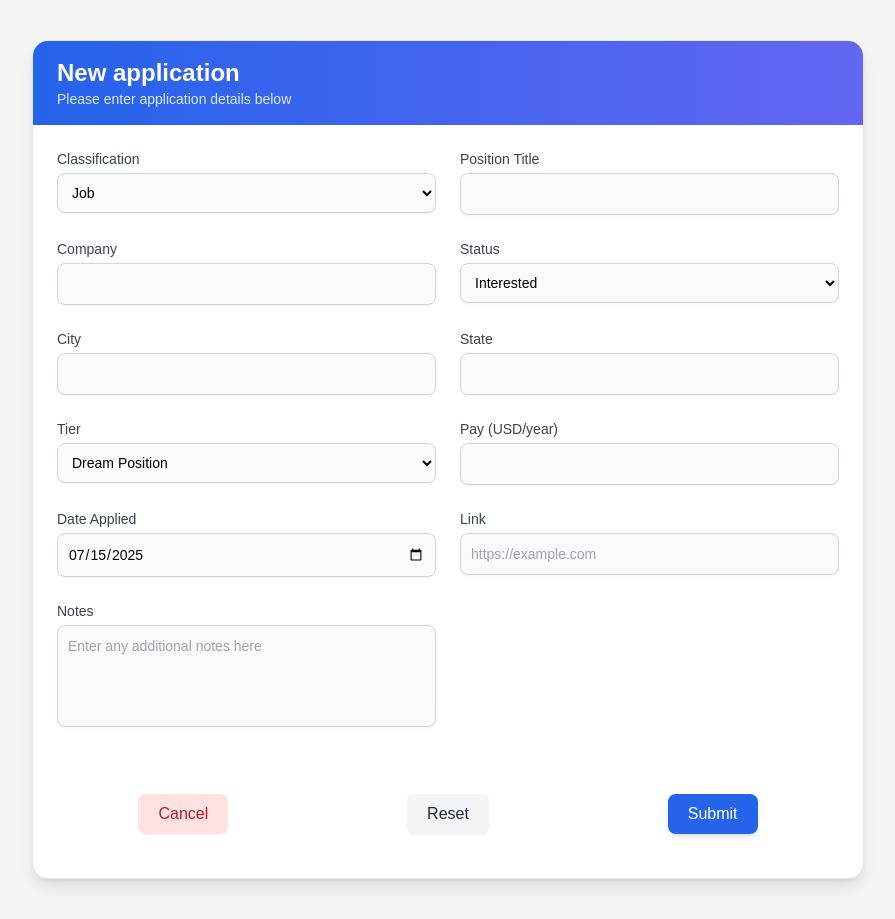
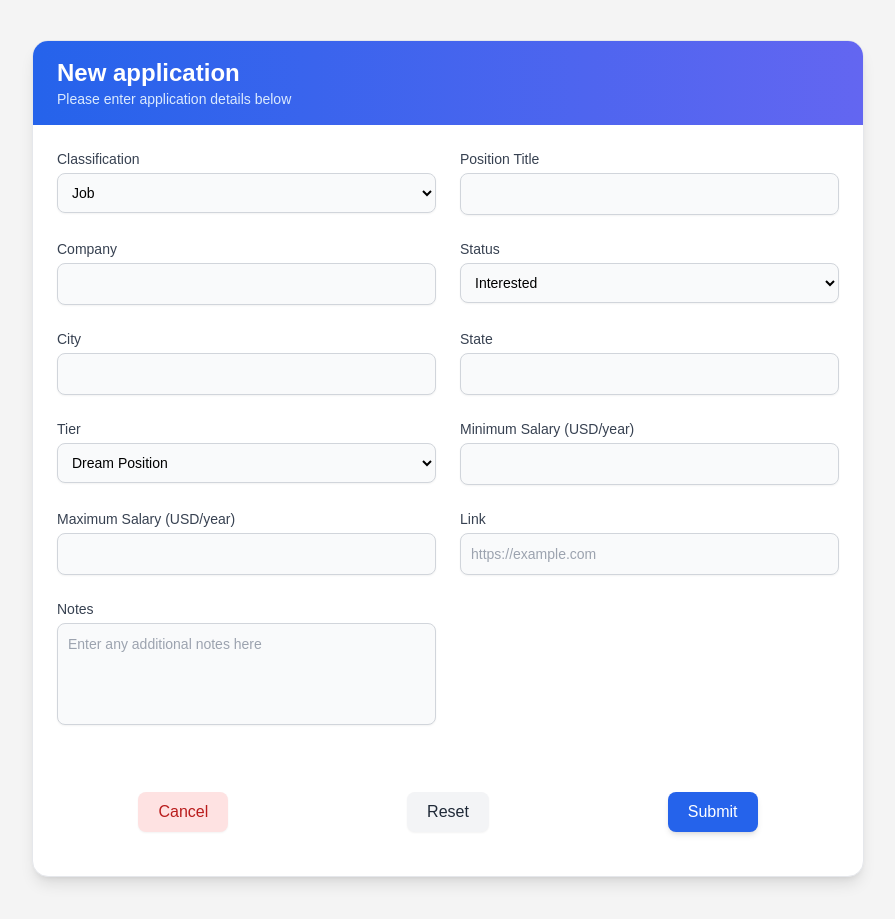
Before and after one commit to sirus-the-beaver/job-tracker, a React (Create React App) app in the folder frontend/: page /new-job in a window 1280 px wide. Shown: the whole page, without its empty margins (192-1087 px from the left). Built offline with nearby package versions, Linux system fonts and the light colour scheme.

Commit message:
Change pay field to separate salary min and salary max fields and remove date applied field if status field is interested

```diff
--- a/frontend/src/components/NewJob.js
+++ b/frontend/src/components/NewJob.js
@@ -2,14 +2,19 @@ import React, { useState } from 'react';
 import { useNavigate } from 'react-router-dom';
 
 const NewJob = () => {
-    const [classification, setClassification] = useState(['Job', 'Internship'])
+    const classifications = ['Job', 'Internship'];
+    const statuses = ['Interested', 'Applied', 'Interviewing', 'Offer', 'Rejected'];
+    const tiers = ['Dream Position', 'Good Fit', 'Backup'];
+
+    const [classification, setClassification] = useState(classifications[0]);
     const [positionTitle, setPositionTitle] = useState('');
     const [company, setCompany] = useState('');
     const [city, setCity] = useState('');
     const [state, setState] = useState('');
-    const [status, setStatus] = useState(['Interested', 'Applied', 'Interviewing', 'Offer', 'Rejected']);
-    const [tier, setTier] = useState(['Dream Position', 'Good Fit', 'Backup']);
-    const [pay, setPay] = useState('');
+    const [status, setStatus] = useState(statuses[0]);
+    const [tier, setTier] = useState(tiers[0]);
+    const [salaryMin, setSalaryMin] = useState('');
+    const [salaryMax, setSalaryMax] = useState('');
     const [dateApplied, setDateApplied] = useState(new Date());
     const [link, setLink] = useState('');
     const [notes, setNotes] = useState('');
@@ -39,11 +44,15 @@ const NewJob = () => {
     };
 
     const handleReset = () => {
+        setClassification(classifications[0]);
         setPositionTitle('');
         setCompany('');
         setCity('');
         setState('');
-        setPay('');
+        setStatus(statuses[0]);
+        setTier(tiers[0]);
+        setSalaryMin('');
+        setSalaryMax('');
         setLink('');
         setNotes('');
         setDateApplied(new Date());
@@ -168,26 +177,39 @@ const NewJob = () => {
                         </div>
 
                         <div>
-                            <label htmlFor="pay" className='block text-sm font-medium text-gray-700'>Pay (USD/year)</label>
+                            <label htmlFor="salaryMin" className='block text-sm font-medium text-gray-700'>Minimum Salary (USD/year)</label>
                             <input
                                 type="number"
-                                id="pay"
-                                value={pay}
-                                onChange={(e) => setPay(e.target.value)}
+                                id="salaryMin"
+                                value={salaryMin}
+                                onChange={(e) => setSalaryMin(e.target.value)}
                                 className='mt-1 w-full border border-gray-300 rounded-lg bg-gray-50 p-2.5 text-sm shadow-sm focus:border-blue-500 focus:ring-2 focus:ring-blue-500 transition'
                             />
                         </div>
 
                         <div>
-                            <label htmlFor="dateApplied" className='block text-sm font-medium text-gray-700'>Date Applied</label>
+                            <label htmlFor="salaryMax" className='block text-sm font-medium text-gray-700'>Maximum Salary (USD/year)</label>
                             <input
-                                type="date"
-                                id="dateApplied"
-                                value={dateApplied.toISOString().split('T')[0]}
-                                onChange={(e) => setDateApplied(new Date(e.target.value))}
+                                type="number"
+                                id="salaryMax"
+                                value={salaryMax}
+                                onChange={(e) => setSalaryMax(e.target.value)}
                                 className='mt-1 w-full border border-gray-300 rounded-lg bg-gray-50 p-2.5 text-sm shadow-sm focus:border-blue-500 focus:ring-2 focus:ring-blue-500 transition'
                             />
                         </div>
+
+                        {status != 'Interested' && (
+                            <div>
+                                <label htmlFor="dateApplied" className='block text-sm font-medium text-gray-700'>Date Applied</label>
+                                <input
+                                    type="date"
+                                    id="dateApplied"
+                                    value={dateApplied.toISOString().split('T')[0]}
+                                    onChange={(e) => setDateApplied(new Date(e.target.value))}
+                                    className='mt-1 w-full border border-gray-300 rounded-lg bg-gray-50 p-2.5 text-sm shadow-sm focus:border-blue-500 focus:ring-2 focus:ring-blue-500 transition'
+                                />
+                            </div>
+                        )}
 
                         <div>
                             <label htmlFor="link" className='block text-sm font-medium text-gray-700'>Link</label>
```
Also changed, not shown: 1 other file (tests, documents, lock files or other folders).
